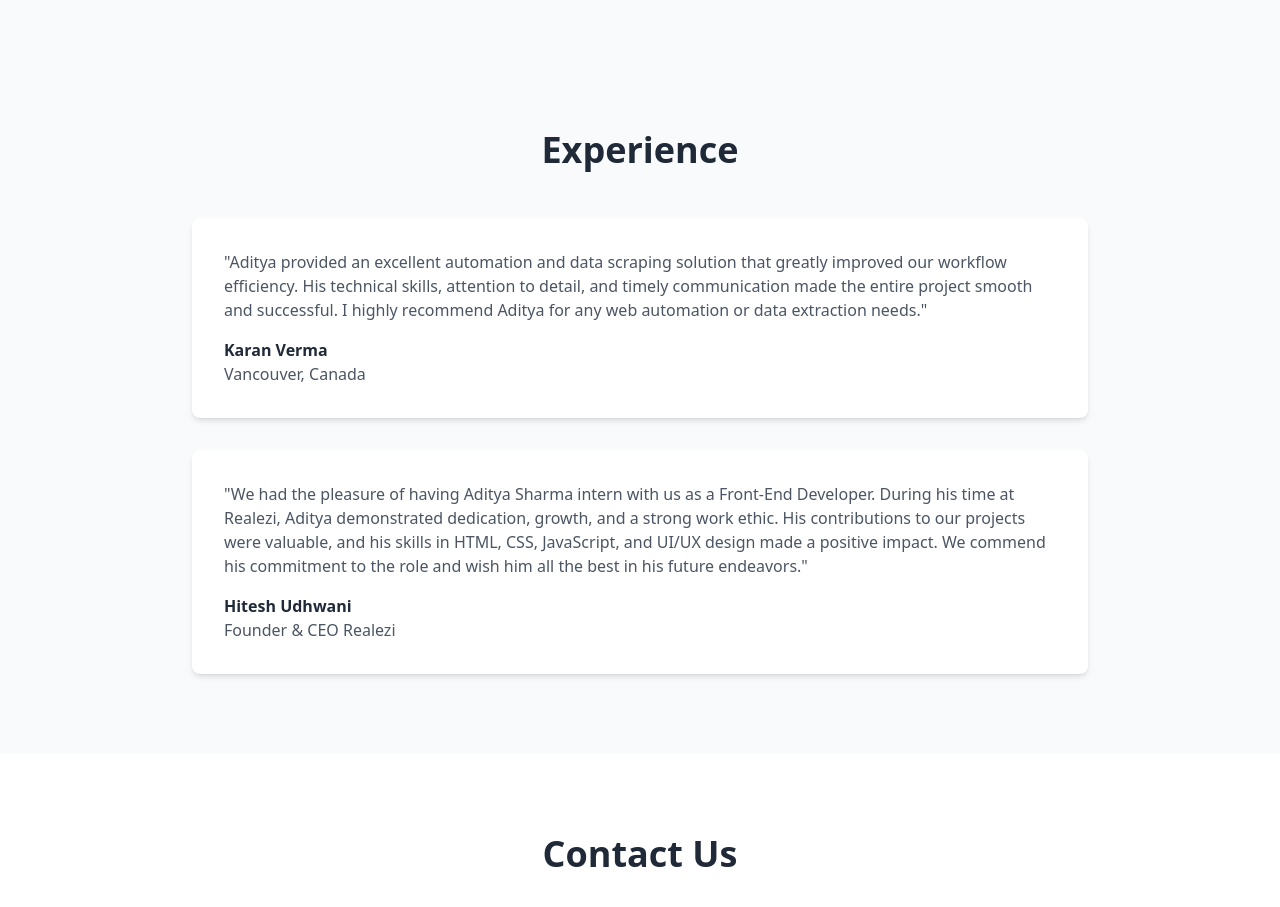
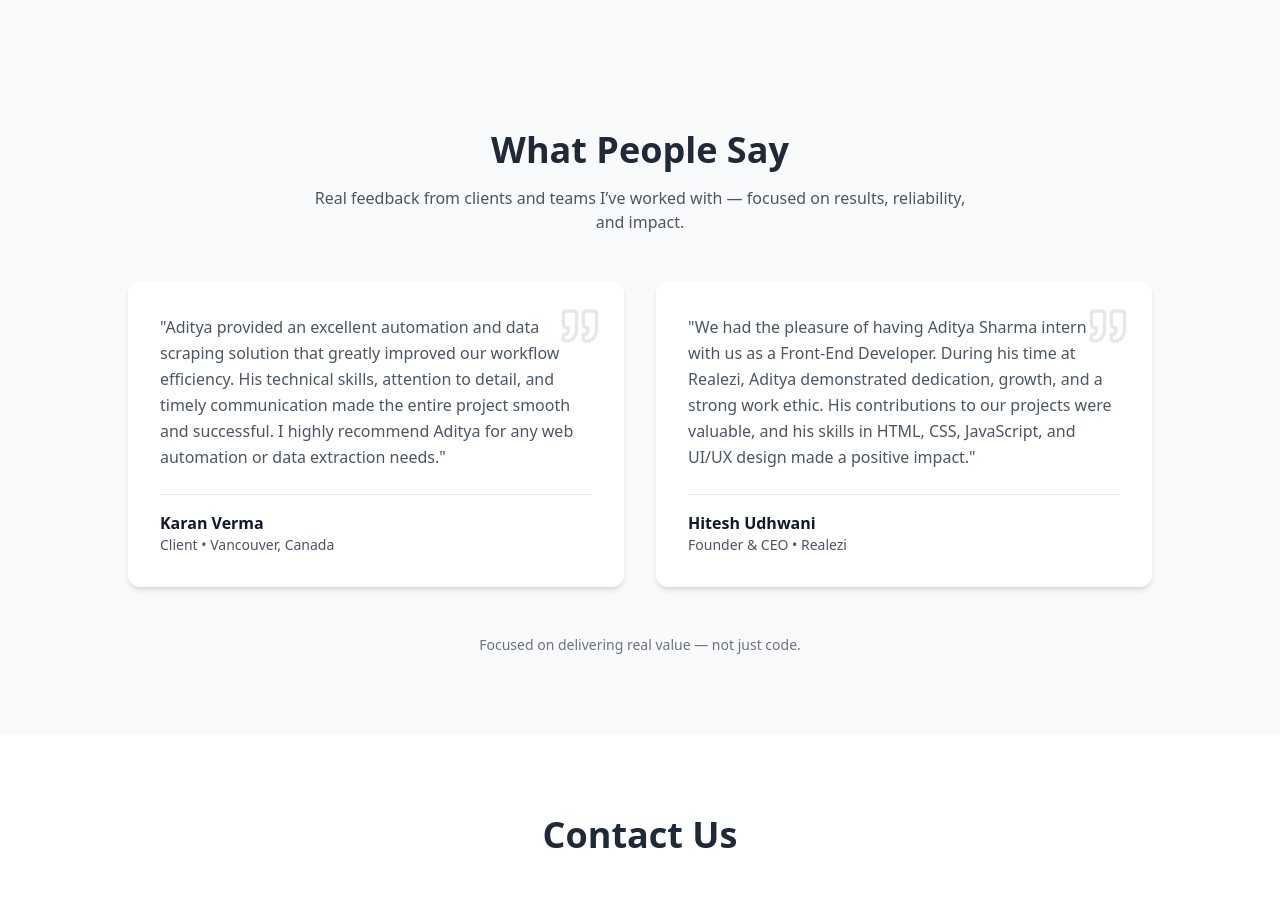
Before and after one commit to ADISHA2003/my-portfolio-app, a React (Vite) app: page / in a window 1280 px wide. Shown: the part 4300-5207 px from the top of the page. Built offline with nearby package versions, Linux system fonts and the light colour scheme.

Commit message:
Refactor Testimonials component with dynamic data

```diff
--- a/src/components/Testimonials.tsx
+++ b/src/components/Testimonials.tsx
@@ -1,27 +1,69 @@
 import React from 'react';
+import { Quote } from 'lucide-react';
 
 export default function Testimonials() {
+  const testimonials = [
+    {
+      text: `"Aditya provided an excellent automation and data scraping solution that greatly improved our workflow efficiency. His technical skills, attention to detail, and timely communication made the entire project smooth and successful. I highly recommend Aditya for any web automation or data extraction needs."`,
+      name: "Karan Verma",
+      role: "Client",
+      location: "Vancouver, Canada",
+    },
+    {
+      text: `"We had the pleasure of having Aditya Sharma intern with us as a Front-End Developer. During his time at Realezi, Aditya demonstrated dedication, growth, and a strong work ethic. His contributions to our projects were valuable, and his skills in HTML, CSS, JavaScript, and UI/UX design made a positive impact."`,
+      name: "Hitesh Udhwani",
+      role: "Founder & CEO",
+      location: "Realezi",
+    },
+  ];
+
   return (
     <section id="testimonials" className="py-20 bg-gray-50">
       <div className="container mx-auto px-4">
-        <h2 className="text-3xl md:text-4xl font-bold text-center mb-12">Experience</h2>
-        <div className="max-w-4xl mx-auto space-y-8">
-          <div className="bg-white p-8 rounded-lg shadow-md">
-            <p className="text-gray-600 mb-4">
-              "Aditya provided an excellent automation and data scraping solution that greatly improved our workflow efficiency. His technical skills, attention to detail, and timely communication made the entire project smooth and successful. I highly recommend Aditya for any web automation or data extraction needs."
-            </p>
-            <h4 className="font-bold">Karan Verma</h4>
-            <p className="text-gray-600">Vancouver, Canada</p>
-          </div>
 
-          <div className="bg-white p-8 rounded-lg shadow-md">
-            <p className="text-gray-600 mb-4">
-              "We had the pleasure of having Aditya Sharma intern with us as a Front-End Developer. During his time at Realezi, Aditya demonstrated dedication, growth, and a strong work ethic. His contributions to our projects were valuable, and his skills in HTML, CSS, JavaScript, and UI/UX design made a positive impact. We commend his commitment to the role and wish him all the best in his future endeavors."
-            </p>
-            <h4 className="font-bold">Hitesh Udhwani</h4>
-            <p className="text-gray-600">Founder & CEO Realezi</p>
-          </div>
+        {/* 🔥 Heading */}
+        <h2 className="text-3xl md:text-4xl font-bold text-center mb-4">
+          What People Say
+        </h2>
+
+        {/* 💡 Subheading */}
+        <p className="text-center text-gray-600 max-w-2xl mx-auto mb-12">
+          Real feedback from clients and teams I’ve worked with — focused on results, reliability, and impact.
+        </p>
+
+        {/* 🧱 Grid Layout */}
+        <div className="grid md:grid-cols-2 gap-8 max-w-5xl mx-auto">
+          {testimonials.map((t, index) => (
+            <div
+              key={index}
+              className="bg-white p-8 rounded-xl shadow-md hover:shadow-xl transition-all duration-300 relative"
+            >
+              {/* Quote Icon */}
+              <Quote className="absolute top-6 right-6 text-gray-200 w-10 h-10" />
+
+              {/* Testimonial Text */}
+              <p className="text-gray-600 mb-6 leading-relaxed">
+                {t.text}
+              </p>
+
+              {/* Divider */}
+              <div className="border-t pt-4">
+                <h4 className="font-bold text-gray-900">
+                  {t.name}
+                </h4>
+                <p className="text-sm text-gray-600">
+                  {t.role} • {t.location}
+                </p>
+              </div>
+            </div>
+          ))}
         </div>
+
+        {/* 🚀 Bottom trust line */}
+        <p className="text-center text-gray-500 mt-12 text-sm">
+          Focused on delivering real value — not just code.
+        </p>
+
       </div>
     </section>
   );
```
